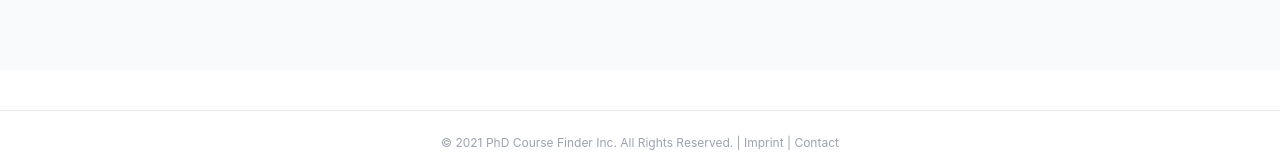
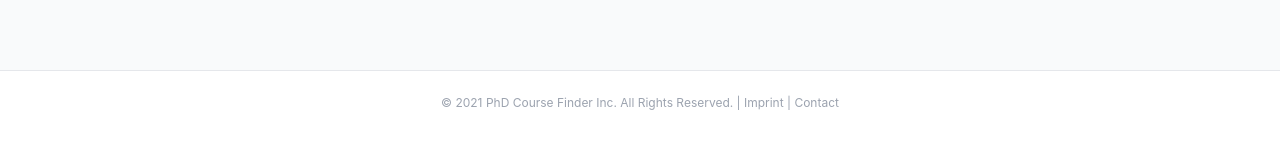
Before and after one commit to pgoodbread/phd-course-finder, a Next.js app: page /login in a window 1280 px wide. Shown: the part 786-952 px from the top of the page. After the commit the page ends 921 px from the top, so only its background shows below. Built offline with nearby package versions, Linux system fonts and the light colour scheme; no server answers.

Commit message:
fix gray background on login page

```diff
--- a/components/Footer.tsx
+++ b/components/Footer.tsx
@@ -2,7 +2,7 @@ import Link from "next/link";
 
 export default function Footer() {
   return (
-    <footer className="flex flex-wrap justify-center border-t p-6 text-xs text-center text-gray-400 mt-10 ">
+    <footer className="flex flex-wrap justify-center border-t p-6 text-xs text-center text-gray-400">
       <div className="inline w-full md:w-auto">
         &copy; {new Date().getFullYear()}{" "}
         <Link href="/">
--- a/components/Layout.tsx
+++ b/components/Layout.tsx
@@ -2,7 +2,7 @@ import { Footer, NavBar } from ".";
 
 export default function Layout({ children }: { children: React.ReactNode }) {
   return (
-    <div className="flex flex-col h-screen ">
+    <div className="flex flex-col h-screen">
       <NavBar />
       <main className="flex-grow">{children}</main>
       <Footer />
```
